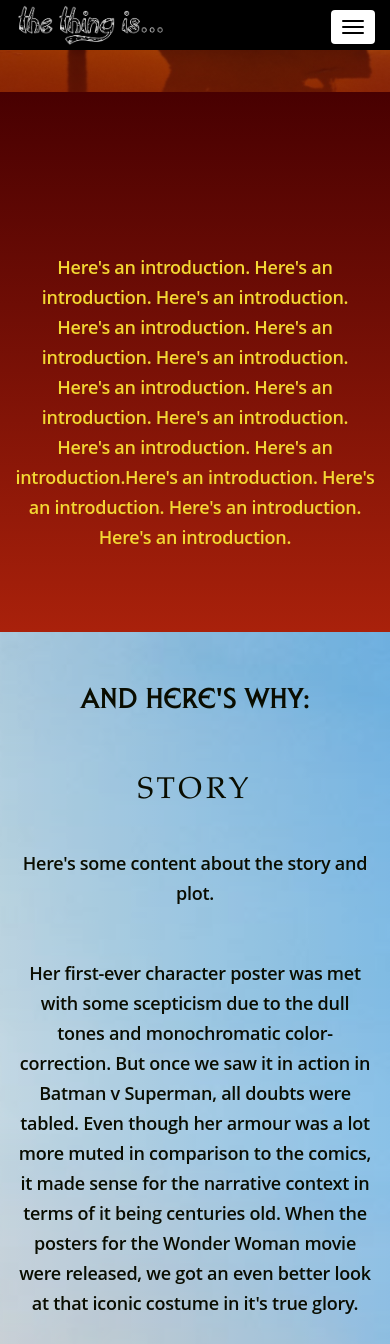
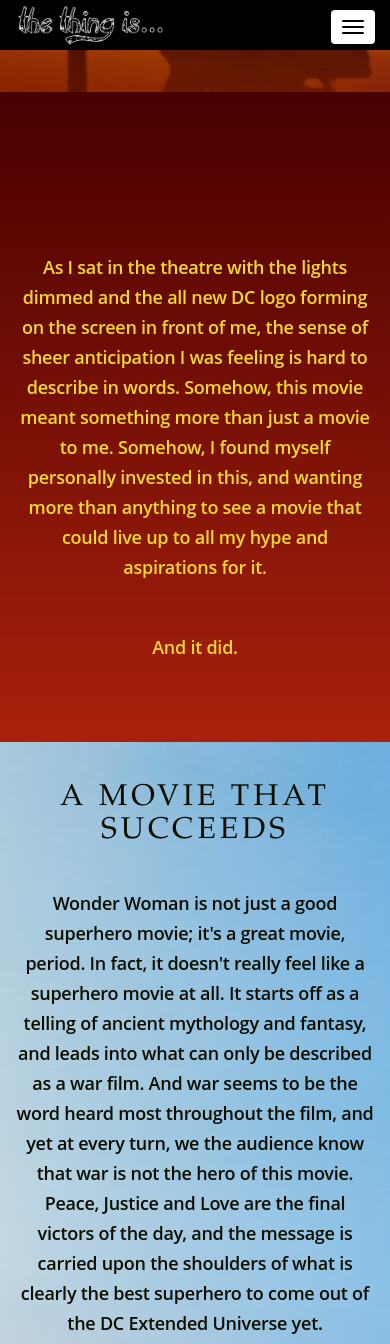
Before and after one commit to summernalie/thethingis, a Jekyll site: the page built from _posts/2017-06-02-wonder-woman-review.html, in a window 390 px wide and 1400 px high, scrolled down 588 px, cut to the strip 0-1344 px from the top of the window. Built offline with Jekyll 4.4.1, drawn with Linux system fonts in a browser that asks for light colours; some web fonts are replaced; comment, search, counter and statistics services are not loaded; some of the changed text lies outside the part shown.

Commit message:
WW Review

```diff
--- a/_posts/2017-05-29-wonder-woman-review.html
+++ /dev/null
@@ -1,164 +0,0 @@
----
-layout: post2
-cover: 'assets/img/ww/banner.jpg'
-title: 'The thing is... Wonder Woman is Here'
-subtitle: 'Wonder Woman Movie Review'
-title2: 'Wonder Woman is Here'
-css:   'assets/css/wonder2.css'
-js: 'assets/js/wonder.js'
-tags: movies
-subclass: 'post tag-test tag-content'
-categories: 'sam'
-disqus: True
-ogimage: 'assets/img/ww/ww-sands.jpg'
-twimage: 'http://samanalie.com/thethingis/assets/img/ww/ww-sands.jpg'
-sharelink: 'http://samanalie.com/thethingis/wonder-woman-review'
-keywords: 'wonder woman, Gal Gadot, Patty Jenkins, DCEU, DC Extended Universe, Chris Pine, World War 1, superhero, DC Comics, Diana Prince, Robin Wright, Connie Nielsen, David Thewlis, Batman v Superman, BVS, samanalie, arts, movies, books, television, music, entertainment, technology, Samanalie Dias Jayasinha'
----
-
-
-
-        <section id="intro">
-            <div class="overlay darken"></div>
-            <img src="assets/img/ww/ww-sands.jpg" class="img-responsive" alt="Wonder Woman banner" />
-
-            <div class="logo-contain">
-                <div class="wr-logo logo-left" data-scroll-reveal="enter from the left after 0.5s">
-                    <img src="assets/img/ww/logo-left.png"  alt="Wonder Woman logo"/>
-                </div>
-                <div class="wr-logo logo-right" data-scroll-reveal="enter from the right after 0.5s">
-                    <img src="assets/img/ww/logo-right.png" alt="Wonder Woman logo"/>
-                </div>
-            </div>
-
-
-            <h1>
-               <i id="shadow">Wonder Woman</i> <i id="upper">Wonder Woman</i> <span>Movie Review</span>
-            </h1>
-
-
-
-        </section>
-        <section id="sec1">
-            <div class="container" data-scroll-reveal="enter from the bottom after 0.5s">
-                <p>
-                    Here's an introduction. Here's an introduction. Here's an introduction. Here's an introduction. Here's an introduction. Here's an introduction. Here's an introduction. Here's an introduction. Here's an introduction. Here's an introduction. Here's an introduction.Here's an introduction. Here's an introduction. Here's an introduction. Here's an introduction. </p>
-            </div>
-
-        </section>
-        <section id="points" class="">
-            <div class="point" id="point1">
-                <div class="overlay"></div>
-                <h2 class="subheading text-center" data-scroll-reveal="enter from the bottom after 0.2s">And here's why:</h2>
-                <div class="container">
-                    <div class="row">
-                        <div class="col-sm-12">
-                            <h3 data-scroll-reveal="enter from the bottom after 0.2s">Story</h3>
-                            <p data-scroll-reveal="enter from the bottom after 0.4s">Here's some content about the story and plot.</p>
-                            <p data-scroll-reveal="enter from the bottom after 0.5s">Her first-ever character poster was met with some scepticism due to the dull tones and monochromatic color-correction. But once we saw it in action in Batman v Superman, all doubts were tabled. Even though her armour was a lot more muted in comparison to the comics, it made sense for the narrative context in terms of it being centuries old. When the posters for the Wonder Woman movie were released, we got an even better look at that iconic costume in it's true glory. </p>
-                            <div class="row">
-
-                                <div class="col-sm-12">
-                                    <p data-scroll-reveal="enter from the bottom after 0.2s">They embraced the vibrant hues, and showed off the deep reds and blues that harken back to her original comic look, without being gaudy or overdone. The overall design of her costume is based around greek armour, and expertly walks that fine-line between femininity and ferocity. And while it is a substantially revealing outfit as a whole, somehow she doesn't look overly-sexualized as she has often been in the comics.
-                                    </p>
-                                </div>
-                            </div>
-
-                            <p data-scroll-reveal="enter from the bottom after 0.2s"> Giving us a version of Wonder Woman that stays true to her comic roots, while updating her for our time, and still keeps her looking timeless, is a feat to be applauded. Wonder Woman's character design could have easily veered into gratuitous or silly territory, but it ends up being undoubtedly powerful and undoubtedly beautiful.
-                            </p>
-                        </div>
-                    </div>
-                </div>
-            </div>
-            <div class="point  container-fluid" id="point2">
-                <div class="overlay"></div>
-                    <div class="container">
-                        <h3 data-scroll-reveal="enter from the bottom after 0.2s">Gal Gadot</h3>
-
-                        <p>
-                        Something about Gal Something about Gal Something about Gal Something about Gal Something about Gal Something about Gal Something about Gal Something about Gal Something about Gal Something about Gal Something about Gal Something about Gal Something about Gal Something about Gal Something about Gal Something about Gal Something about Gal Something about Gal
-                        </p>
-
-                    </div>
-            </div>
-
-
-            <div class="point" id="point3">
-                <div class="overlay"></div>
-                <div class="container">
-                    <h3 data-scroll-reveal="enter from the bottom after 0.2s">Directing</h3>
-                    <div class="row">
-                        <div class="col-sm-12">
-                            <p data-scroll-reveal="enter from the bottom after 0.3s">
-                                Having a female director be at the helm of the first live-action Wonder Woman movie is an important place to start. To have a director with the talent and gravitas that Patty Jenkins brings to the table, is an even bigger asset to the movie. Not only is she an award-winning film-maker, but hearing her talk about the project with such affection and warmth, makes it evident that she is as ardent a fan as any. A perfect blend of talent and passion is exactly what this movie needs to go beyond being good, and be great.
-                            </p>
-                        </div>
-
-                    </div>
-                </div>
-            </div>
-
-            <div class="point container-fluid" id="point4">
-                <div class="overlay"></div>
-                    <div class="container">
-                        <h3 data-scroll-reveal="enter from the bottom after 0.2s">Themes</h3>
-
-                        <div class="wr-taglines">
-
-                            <h3 class="tagline" data-scroll-reveal="enter from the bottom after 0.2s">Wonder. Power. Courage.</h3>
-                            <h3 class="tagline" data-scroll-reveal="enter from the bottom after 0.3s">The future of justice begins with her</h3>
-                            <h3 class="tagline" data-scroll-reveal="enter from the bottom after 0.4s">Power. Grace. Wisdom. Wonder.</h3>
-                        </div>
-                        <div class="">
-                        <p data-scroll-reveal="enter from the bottom after 0.5s">
-                            The movie's taglines reveal the over-arcing themes of this character; someone who is undeniably powerful, and  someone who cares deeply about making a difference that matters. Wonder Woman brings a unique perspective of Justice and Wisdom that juxtaposes mankind's incessant obsession with needless violence. She vows to fight for those who cannot fight for themselves. She may not be the hero we deserve, but she's the hero we need. </p>
-                    </div>
-                        </div>
-            </div>
-
-
-
-                    <div class="point clearfix" id="point6">
-                        <div class="container">
-                            <h3 data-scroll-reveal="enter from the bottom after 0.2s">Cast</h3>
-                            <p data-scroll-reveal="enter from the bottom after 0.3s">Chris Pine plays the role of Steve Trevor, Wonder Woman's love interest in the film. Just for starters, having him in the film at all is a big plus, since he's super talented and irresistibly likeable in all of his movies. Add on to that the chemistry between him and Gal, along with his witty quips, and Chris will no doubt be the comic highlight of the movie. Throw in names like Robin Wright, David Thewlis, Danny Huston, Lucy Davis and Connie Nielson, and it's plain to see that Wonder Woman has a cast that's oozing with talent.</p>
-
-                        </div>
-
-                    </div>
-
-                <div class="point" id="point5">
-                        <div class="container">
-                            <h3 data-scroll-reveal="enter from the bottom after 0.2s">Setting of the movie</h3>
-                            <div class="row">
-                                <div class="col-sm-6">
-                                    <p data-scroll-reveal="enter from the bottom after 0.2s">
-                                        As promotional material has revealed thus far, the movie will visit various settings, from the breath-taking paradise isle of Thymescira, to the muddy trenches of World War 1. It introduces Diana to a world where women weren't particularly deemed on par with men in their society. Her unique worldview contrasting with the ideas of that era, will certainly prove to be comical as well as thought-provoking. And beyond that, this movie just looks amazing.
-                                    </p>
-
-                                </div>
-                                <div class="col-sm-6">
-                                     <img src="assets/img/ww/charge.gif" id="charge" class="img-responsive" data-scroll-reveal="enter from the bottom after 0.3s" alt="Wonder Woman Amazons"/>
-                                </div>
-                            </div>
-                        </div>
-                        <div class="" id="shots">
-                            <img src="assets/img/ww/battle.jpg" class="" data-scroll-reveal="enter from the bottom after 0.4s" alt="Wonder Woman World War 1"/>
-                            <img src="assets/img/ww/thymescira.jpg" class="" data-scroll-reveal="enter from the bottom after 0.5s" alt="Wonder Woman Thymescira"/>
-                        </div>
-                    </div>
-            <img src="assets/img/ww/blue.jpg" id="blue" class="img-responsive"  alt="Wonder Woman Thymescira"/>
-        </section>
-            <section id="summary">
-            <div class="container">
-                <div class="row">
-                    <div class="col-sm-12 text-center" data-scroll-reveal="enter from the bottom after 0.2s">
-                        <p>
-                            Here's a summary and the bottom line of why I think what I think about this movie. Here's a summary and the bottom line of why I think what I think about this movie. Here's a summary and the bottom line of why I think what I think about this movie. Here's a summary and the bottom line of why I think what I think about this movie. Here's a summary and the bottom line of why I think what I think about this movie. Here's a summary and the bottom line of why I think what I think about this movie.
-                        </p>
-                    </div>
-                </div>
-
-            </div>
-
-        </section>
--- /dev/null
+++ b/_posts/2017-06-02-wonder-woman-review.html
@@ -0,0 +1,153 @@
+---
+layout: post2
+cover: 'assets/img/ww/ww-sands.jpg'
+title: "The thing is... Wonder Woman is What We've Been Waiting For"
+subtitle: 'Wonder Woman Movie Review'
+title2: "Wonder Woman is What We've Been Waiting For"
+css:   'assets/css/wonder2.css'
+js: 'assets/js/wonder.js'
+tags: movies
+subclass: 'post tag-test tag-content'
+categories: 'sam'
+disqus: True
+ogimage: 'assets/img/ww/ww-sands.jpg'
+twimage: 'http://samanalie.com/thethingis/assets/img/ww/ww-sands.jpg'
+sharelink: 'http://samanalie.com/thethingis/wonder-woman-review'
+keywords: 'wonder woman, review, Gal Gadot, Patty Jenkins, DCEU, DC Extended Universe, Chris Pine, World War 1, superhero, DC Comics, Diana Prince, Robin Wright, Connie Nielsen, David Thewlis, Batman v Superman, BVS, samanalie, arts, movies, books, television, music, entertainment, technology, Samanalie Dias Jayasinha'
+---
+
+
+
+        <section id="intro">
+            <div class="overlay darken"></div>
+            <img src="assets/img/ww/ww-sands.jpg" class="img-responsive" alt="Wonder Woman banner" />
+
+            <div class="logo-contain">
+                <div class="wr-logo logo-left" data-scroll-reveal="enter from the left after 0.5s">
+                    <img src="assets/img/ww/logo-left.png"  alt="Wonder Woman logo"/>
+                </div>
+                <div class="wr-logo logo-right" data-scroll-reveal="enter from the right after 0.5s">
+                    <img src="assets/img/ww/logo-right.png" alt="Wonder Woman logo"/>
+                </div>
+            </div>
+
+
+            <h1>
+               <i id="shadow">Wonder Woman</i> <i id="upper">Wonder Woman</i> <span>Movie Review</span>
+            </h1>
+
+
+
+        </section>
+        <section id="sec1">
+            <div class="container" data-scroll-reveal="enter from the bottom after 0.5s">
+                <p>
+                    As I sat in the theatre with the lights dimmed and the all new DC logo forming on the screen in front of me, the sense of sheer anticipation I was feeling is hard to describe in words. Somehow, this movie meant something more than just a movie to me. Somehow, I found myself personally invested in this, and wanting more than anything to see a movie that could live up to all my hype and aspirations for it. </p>
+                <p>And it did.</p>
+            </div>
+
+        </section>
+        <section id="points" class="">
+            <div class="point" id="point1">
+                <div class="overlay"></div>
+
+                <div class="container">
+                    <div class="row">
+                        <div class="col-sm-12">
+                            <h3 data-scroll-reveal="enter from the bottom after 0.2s">A movie that succeeds</h3>
+
+                            <p data-scroll-reveal="enter from the bottom after 0.2s">Wonder Woman is not just a good superhero movie; it's a great movie, period. In fact, it doesn't really feel like a superhero movie at all. It starts off as a telling of ancient mythology and fantasy, and leads into what can only be described as a war film. And war seems to be the word heard most throughout the film, and yet at every turn, we the audience know that war is not the hero of this movie. Peace, Justice and Love are the final victors of the day, and the message is carried upon the shoulders of what is clearly the best superhero to come out of the DC Extended Universe yet.</p>
+                            <div class="row">
+                                <div class="col-sm-12">
+                                    <p data-scroll-reveal="enter from the bottom after 0.2s">I could go on and on about the cinematography, the nuanced performances, the thrilling action and the overall cohesiveness of the story as a whole. These are all executed brilliantly in the movie, no doubt. And even if all you're looking for is an entertaining and engaging film, or even just a ton of eye-candy, you'll enjoy Wonder Woman.</p>
+                                    <img src="assets/img/ww/action.jpg" class="img-responsive" data-scroll-reveal="enter from the bottom after 0.2s" alt="Wonder Woman in Action"/>
+                                    <p data-scroll-reveal="enter from the bottom after 0.2s">But as a woman, watching a powerful female heroine conquering the battlefield, leading the charge, and standing for what's right; it was exhilarating. I never realized how much I wanted to feel represented in the films I watch, until I saw it done right. And Wonder Woman does it right.</p>
+                                </div>
+                            </div>
+
+
+                        </div>
+                    </div>
+                </div>
+            </div>
+            <div class="point  container-fluid" id="point2">
+                <div class="overlay"></div>
+                    <div class="container">
+
+                         <div class="row">
+                             <div class="col-sm-6">
+                                 <h3 data-scroll-reveal="enter from the bottom after 0.2s">Undeniably Wonder Woman</h3>
+                                  <p data-scroll-reveal="enter from the bottom after 0.2s">If there was a shred of doubt left about Gal Gadot's ability to inhabit this role, it's long gone now. She is Wonder Woman. Sweetly innocent, extremely powerful and carrying herself with elegance and grace, Gal is nothing short of inspiring to watch. Chris Pine delivers my favourite performance of his to date, and his undeniable chemistry with Gal lays the foundation for some of the most moving moments of the film.
+                            </p>
+                             </div>
+                             <div class="col-sm-6">
+                                 <img src="assets/img/ww/galchris.jpg" class="img-responsive" data-scroll-reveal="enter from the bottom after 0.2s" alt="Gal Gadot and Chris Pine"/>
+                             </div>
+                        </div>
+
+
+                    </div>
+            </div>
+
+
+            <div class="point" id="point3">
+                <div class="overlay"></div>
+                <div class="container">
+                    <h3 data-scroll-reveal="enter from the bottom after 0.2s">Masterful Storytelling</h3>
+                    <div class="row">
+                        <div class="col-sm-6">
+                            <img src="assets/img/ww/directing.jpg" class="img-responsive" data-scroll-reveal="enter from the bottom after 0.2s" alt="Patty Jenkins and Gal Gadot"/>
+                        </div>
+                        <div class="col-sm-6">
+                            <p data-scroll-reveal="enter from the bottom after 0.3s">
+                                Patty Jenkins has achieved something monumental with this movie. Being the first female director to be at the helm of a film of this scale, she has undoubtedly succeeded in crafting a great piece of film-making. This will be a historic mark for female directors, and will hopefully open up more opportunities for us to see a female voice represented not just in small indie films, but also in big summer blockbusters.
+                            </p>
+                        </div>
+
+                    </div>
+                </div>
+            </div>
+
+            <div class="point container-fluid" id="point4">
+                <div class="overlay"></div>
+                    <div class="container">
+                        <h3 data-scroll-reveal="enter from the bottom after 0.2s">Crossing Genres</h3>
+
+
+                        <div class="">
+                        <p data-scroll-reveal="enter from the bottom after 0.5s">
+                            The movie blends together a myriad of genres and tones, starting us off in realms of greek mythology on the island of Themyscira, and transitioning to the complete opposite side of the spectrum, in the harsh filth of world war one. It's a vivid contrast in atmosphere, but the movie handles it well. It perfectly combines epic action, with poignant emotional moments, dashes of sincere humor that doesn't feel forced, and compelling character growth. I was half-expecting them to avoid romance in the movie, merely as a way to subvert any clichés of the genre, but even that aspect is handled tastefully and feels completely believable and honest in the context of the story.</p>
+                    </div>
+                        </div>
+            </div>
+
+
+
+                    <div class="point clearfix" id="point6">
+                        <div class="container">
+                            <h3 data-scroll-reveal="enter from the bottom after 0.2s">The right balance of Humour and Heart</h3>
+                            <p data-scroll-reveal="enter from the bottom after 0.3s">A note on the humour; superhero movies as of late seem to be trying their hardest to make us laugh. And if you've been paying attention, you'd have noticed that it's starting to beat the audience over the head with it. DC as a whole seems to have avoided that approach with DCEU, but when Wonder Woman was touted as being lighter and more humourous movie, I had trepidations that it would have been too "marvel-ized". But as a credit to the screenwriters, the movie's laughs feel completely natural in the narrative, and the comedy weaves itself seamlessly into the story.
+</p>
+
+                        </div>
+
+                    </div>
+
+
+        </section>
+            <section id="summary">
+                <div class="overlay"></div>
+            <div class="point container">
+                <div class="row">
+                    <div class="col-sm-12" data-scroll-reveal="enter from the bottom after 0.2s">
+                        <h3 data-scroll-reveal="enter from the bottom after 0.2s">Lasting impact</h3>
+                        <p>
+                            As the credits rolled, and the closing soundtrack soared, I had to sit in my seat for awhile before I was ready to leave the theatre. I felt moved, hopeful and optimistic. I felt inspired and uplifted. I wanted to immediately watch the film all over again. And funnily enough, at that moment, I wished I had a daughter whom I could show this film to, and tell her that superheroes can look like her. I truly think this movie will have a lasting resonance and impact in years to come, and while it is a great film, it's also an important film for a generation of movie-goers. The thing is, Wonder Woman is what we've been waiting for and so much more.
+
+                        </p>
+                    </div>
+                </div>
+
+            </div>
+
+        </section>
--- a/assets/css/wonder2.css
+++ b/assets/css/wonder2.css
@@ -419,7 +419,6 @@
 background: linear-gradient(to right,  rgba(148,39,19,1) 0%,rgba(67,6,3,1) 100%); /* W3C, IE10+, FF16+, Chrome26+, Opera12+, Safari7+ */
 filter: progid:DXImageTransform.Microsoft.gradient( startColorstr='#942713', endColorstr='#430603',GradientType=1 ); /* IE6-9 */
 color: #fff;
-    padding-top: 40px;
 }
 #point6 img {
     width: 50%;
@@ -440,6 +439,12 @@
     background: url('../img/ww/bg3.jpg');
     background-size: cover;
     padding: 50px 0;
+}
+#summary .overlay {
+    background: -moz-linear-gradient(top, rgba(232,154,0,0.65) 0%, rgba(237,213,0,0.5) 100%); /* FF3.6-15 */
+background: -webkit-linear-gradient(top, rgba(232,154,0,0.65) 0%,rgba(237,213,0,0.5) 100%); /* Chrome10-25,Safari5.1-6 */
+background: linear-gradient(to bottom, rgba(232,154,0,0.65) 0%,rgba(237,213,0,0.5) 100%); /* W3C, IE10+, FF16+, Chrome26+, Opera12+, Safari7+ */
+filter: progid:DXImageTransform.Microsoft.gradient( startColorstr='#a6e89a00', endColorstr='#17edd500',GradientType=0 ); /* IE6-9 */
 }
 
 @media screen and (min-width: 1441px) {
```
Also changed, not shown: assets/css/landing.css (+24 -2 lines), index.html (+8 -0 lines), tag/movies/index.html (+30 -26 lines), tag/movies/page2/index.html (+8 -3 lines), tag/movies/rss.xml (+147 -0 lines), assets/img/ww/directing.jpg (added), assets/img/ww/galchris.jpg (added).
